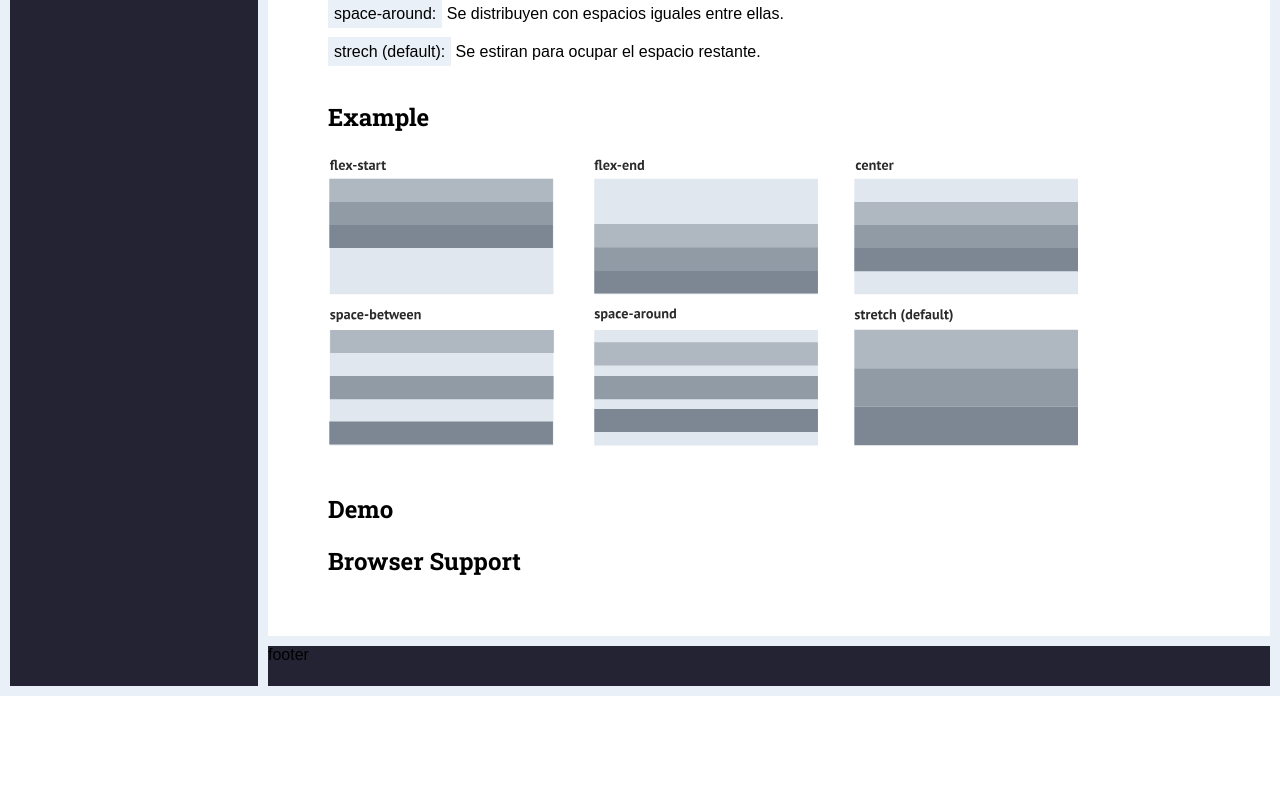
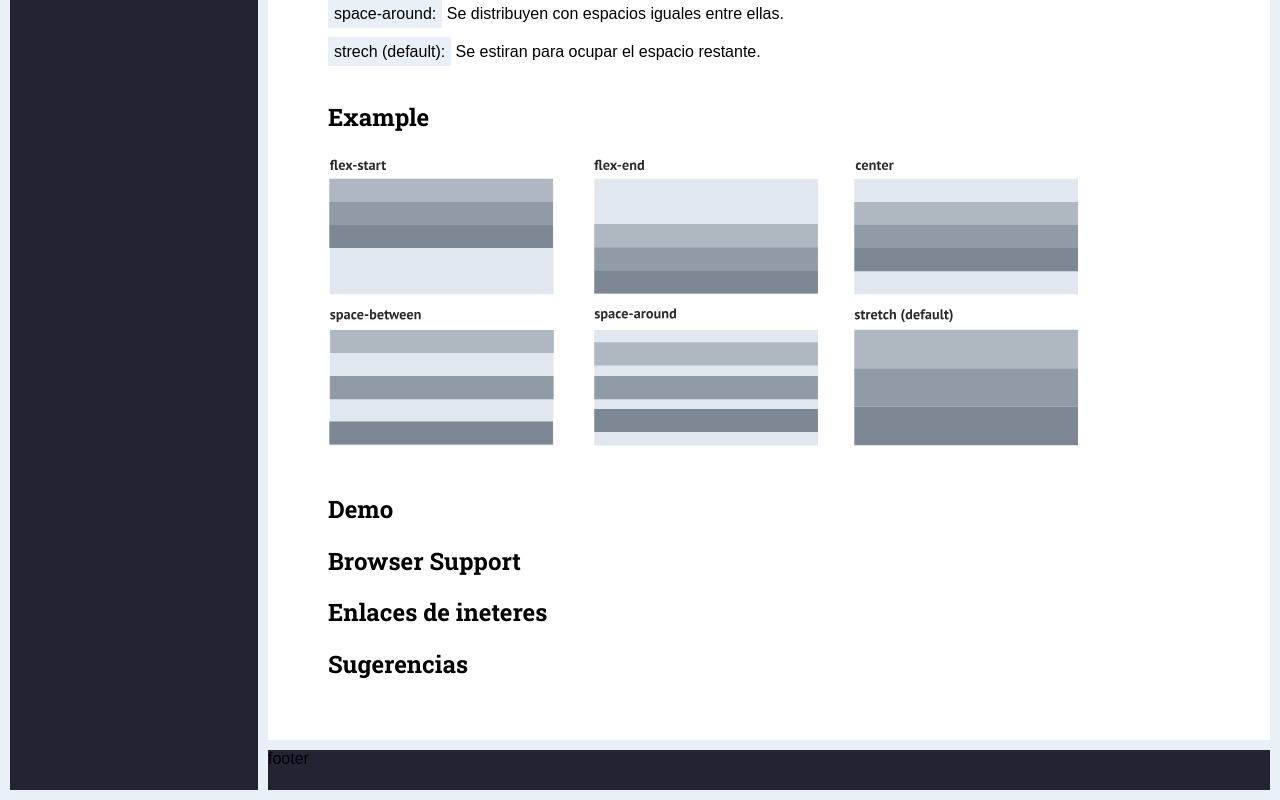
Before and after one commit to ninaiskel/CSS-flex-grid, a React (Create React App) app: page / in a window 1280 px wide. Shown: the part 654-1454 px from the top of the page. Before the commit the page ends 1350 px from the top, so only its background shows below. Built offline with nearby package versions, Linux system fonts and the light colour scheme.

Commit message:
add interests links component

```diff
--- a/src/components/content/base.js
+++ b/src/components/content/base.js
@@ -5,6 +5,7 @@ import PropertyValues from './property-values.js';
 import ExampleImg from './example-img.js';
 import Demo from './demo.js';
 import BrowserSupport from './browser-support.js';
+import InterestsLinks from './interests-links.js';
 import './content.css';
 
 class Content extends Component {
@@ -17,6 +18,7 @@ class Content extends Component {
         <ExampleImg />
         <Demo />
         <BrowserSupport />
+        <InterestsLinks />
       </section>
     );
   }
--- /dev/null
+++ b/src/components/content/interests-links.js
@@ -0,0 +1,15 @@
+import React from 'react';
+
+const InterestsLinks = () => (
+  <div className="wrap-links">
+    <div>
+      <h2>Enlaces de ineteres</h2>
+    </div>
+    <div>
+      <h2>Sugerencias</h2>
+    </div>
+
+  </div>
+);
+
+export default InterestsLinks;
```
